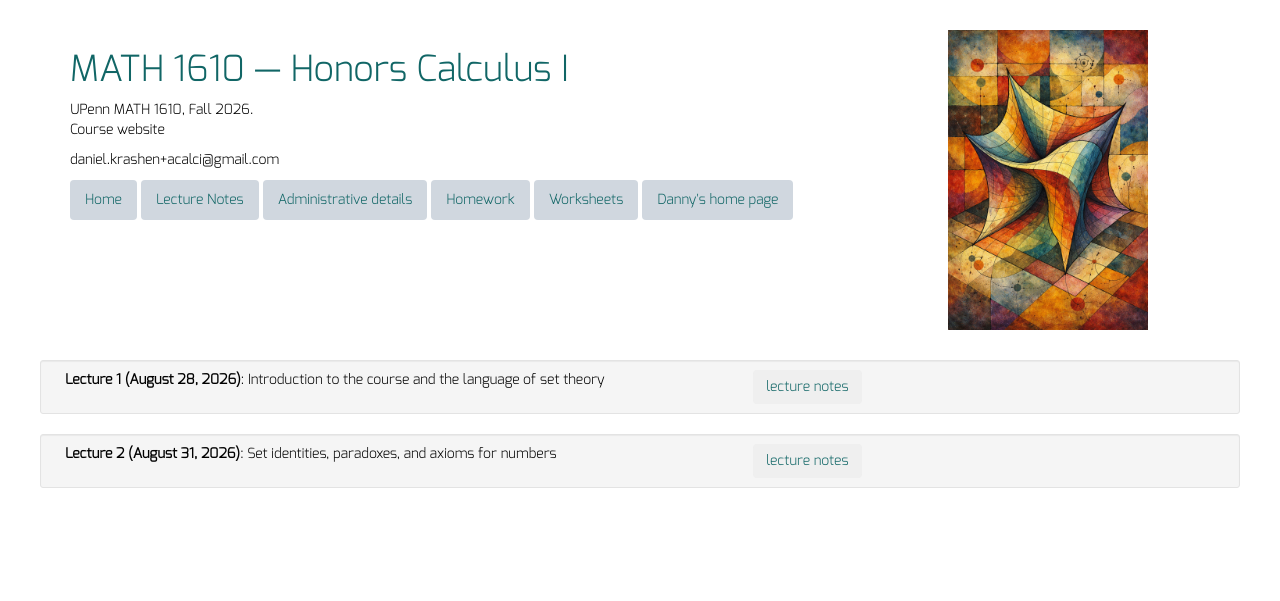
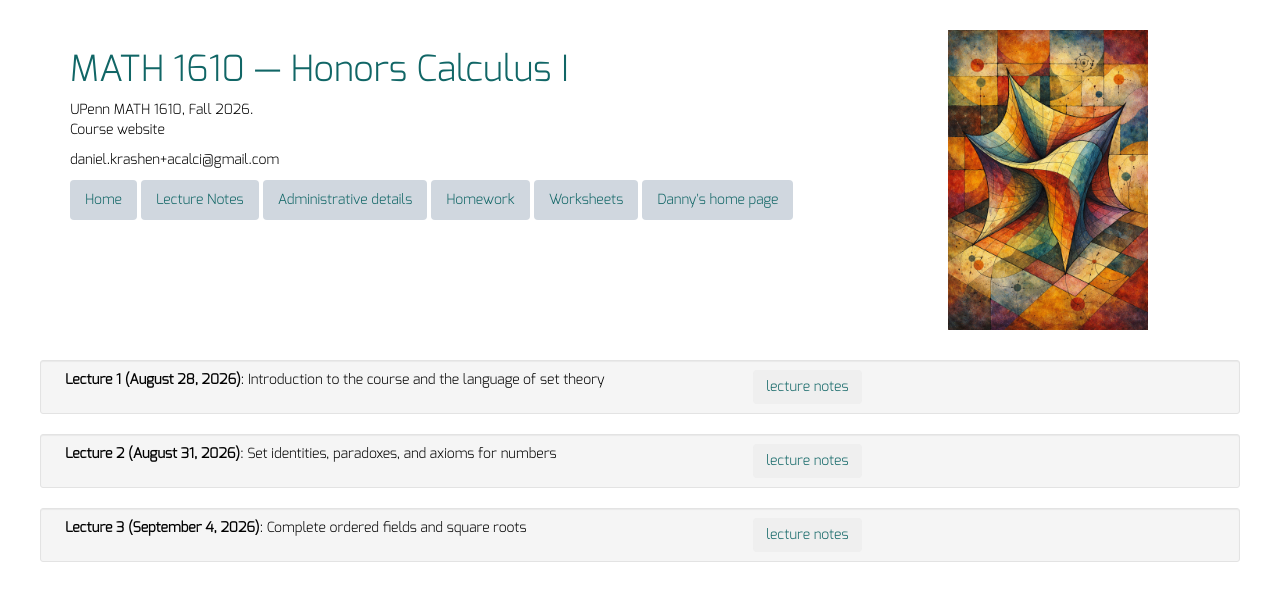
Before and after one commit to dkrashen/honors-calculus-1610, a Jekyll site: the page built from lectures/index.html, in a window 1280 px wide. Shown: the top 601 px of the page. Built offline with Jekyll 4.4.1, drawn with Linux system fonts in a browser that asks for light colours; nearby versions of some CDN libraries.

Commit message:
add lecture 3

```diff
--- a/_data/lectures.yml
+++ b/_data/lectures.yml
@@ -4,3 +4,6 @@
 - title: "Lecture 2 (August 31, 2026)"
   description: "Set identities, paradoxes, and axioms for numbers"
   filename: "lecture2-slides.pdf"
+- title: "Lecture 3 (September 4, 2026)"
+  description: "Complete ordered fields and square roots"
+  filename: "lecture3-slides.pdf"
```
Also changed, not shown: 1 other file.
